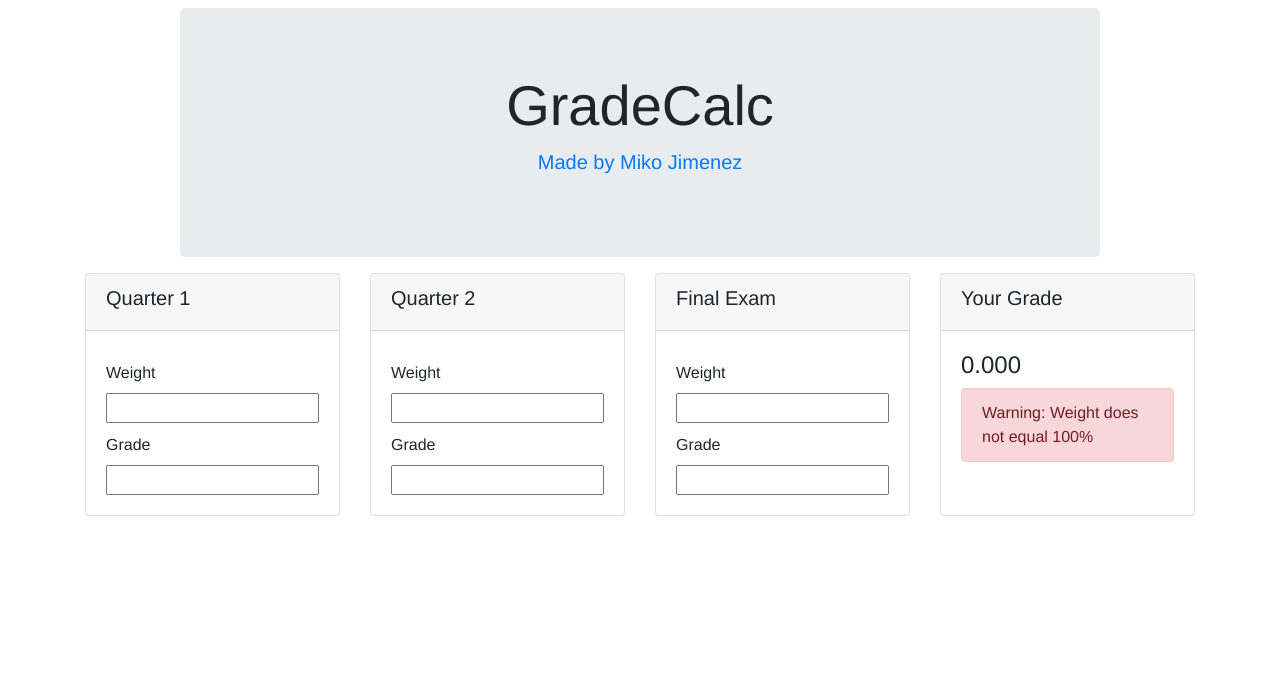
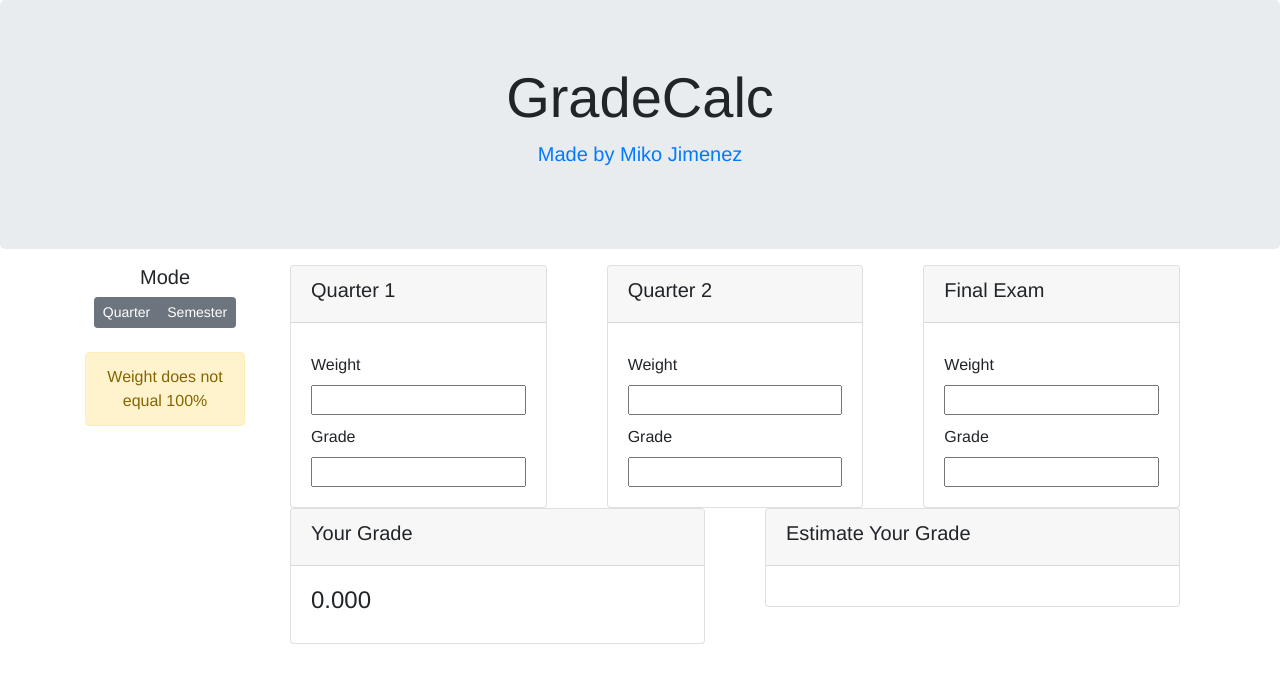
Before and after one commit to Bishop-Moore-Catholic/GradeCalc, a plain HTML site: page index.html in a window 1280 px wide. Drawn offline with Linux system fonts and the light colour scheme.

Commit message:
UI Update

```diff
--- a/css/main.css
+++ b/css/main.css
@@ -8,9 +8,6 @@ label {
    padding-top: 10px;
    width: 4em;
 }
-#Title {
-  padding-top: 1vh;
-}
 .hide-warn {
    display: none !important;
 }
--- a/index.html
+++ b/index.html
@@ -10,24 +10,30 @@
 </head>
 
 <body>
+  <div id="Title" class="text-center">
+    <div class="jumbotron mb-3">
+      <h1 class="display-4">GradeCalc</h1>
+      <p class="lead"> <a href="https://github.com/mikojimnz">Made by Miko Jimenez</a> </p>
+    </div>
+  </div>
   <div class="container">
-    <div class="row">
-      <div class="col-1"></div>
-      <div id="Title" class="col-10 text-center">
-        <div class="jumbotron mb-3">
-          <h1 class="display-4">GradeCalc</h1>
-          <p class="lead"> <a href="https://github.com/mikojimnz">Made by Miko Jimenez</a> </p>
+    <div class="row" id="content">
+      <div class="col-lg-2 text-center">
+        <h5>Mode</h5>
+        <div class="btn-group  btn-group-sm" role="group" aria-label="Mode">
+          <button type="button" class="btn btn-secondary">Quarter</button>
+          <button type="button" class="btn btn-secondary">Semester</button>
+        </div>
+        <div class="pt-4">
+          <p id="typeAWarn" class="hide-warn alert alert-warning">Error</p>
         </div>
       </div>
-      <div class="col-1"></div>
-    </div>
-    <div class="row" id="content">
-      <div class="col-12">
-        <form name="typeA">
-          <div class="card-deck">
+      <form name="typeA" class="col-lg-10">
+        <div class="card-deck row">
+          <div class="col-lg-4">
             <div class="card">
               <div class="card-header">
-                <h5>Quarter 1</h5>
+                <h5 id="heading1">Quarter 1</h5>
               </div>
               <div class="card-body">
                 <label for="w1">Weight</label>
@@ -37,9 +43,11 @@
                 <input type="number" name="g1" onKeyPress="updateA()">
               </div>
             </div>
+          </div>
+          <div class="col-lg-4">
             <div class="card">
               <div class="card-header">
-                <h5>Quarter 2</h5>
+                <h5 id="heading2">Quarter 2</h5>
               </div>
               <div class="card-body">
                 <label for="w2">Weight</label>
@@ -49,9 +57,11 @@
                 <input type="number" name="g2" onKeyPress="updateA()">
               </div>
             </div>
+          </div>
+          <div class="col-lg-4">
             <div class="card">
               <div class="card-header">
-                <h5>Final Exam</h5>
+                <h5 id="heading3">Final Exam</h5>
               </div>
               <div class="card-body">
                 <label for="w3">Weight</label>
@@ -61,18 +71,29 @@
                 <input type="number" name="g3" onKeyPress="updateA()">
               </div>
             </div>
+          </div>
+        </div>
+        <div class="card-deck row">
+          <div class="col-lg-6">
             <div class="card">
               <div class="card-header">
                 <h5>Your Grade</h5>
               </div>
               <div class="card-body">
                 <h4 id="typeAOut">---</h4>
-                <p id="typeAWarn" class="hide-warn alert alert-danger">Error</p>
               </div>
             </div>
           </div>
-        </form>
-      </div>
+          <div class="col-lg-6">
+            <div class="card">
+              <div class="card-header">
+                <h5>Estimate Your Grade</h5>
+              </div>
+              <div class="card-body"> </div>
+            </div>
+          </div>
+        </div>
+      </form>
     </div>
   </div>
 </body>
--- a/js/main.js
+++ b/js/main.js
@@ -1,7 +1,7 @@
 function updateA() {
   var weight = Number($("input[name=w1]").val()) + Number($("input[name=w2]").val()) + Number($("input[name=w3]").val());
   if (weight != 100) {
-     $("#typeAWarn").text("Warning: Weight does not equal 100%");
+     $("#typeAWarn").text("Weight does not equal 100%");
      $("#typeAWarn").removeClass("hide-warn");
   } else {
      $("#typeAWarn").addClass("hide-warn");
```
